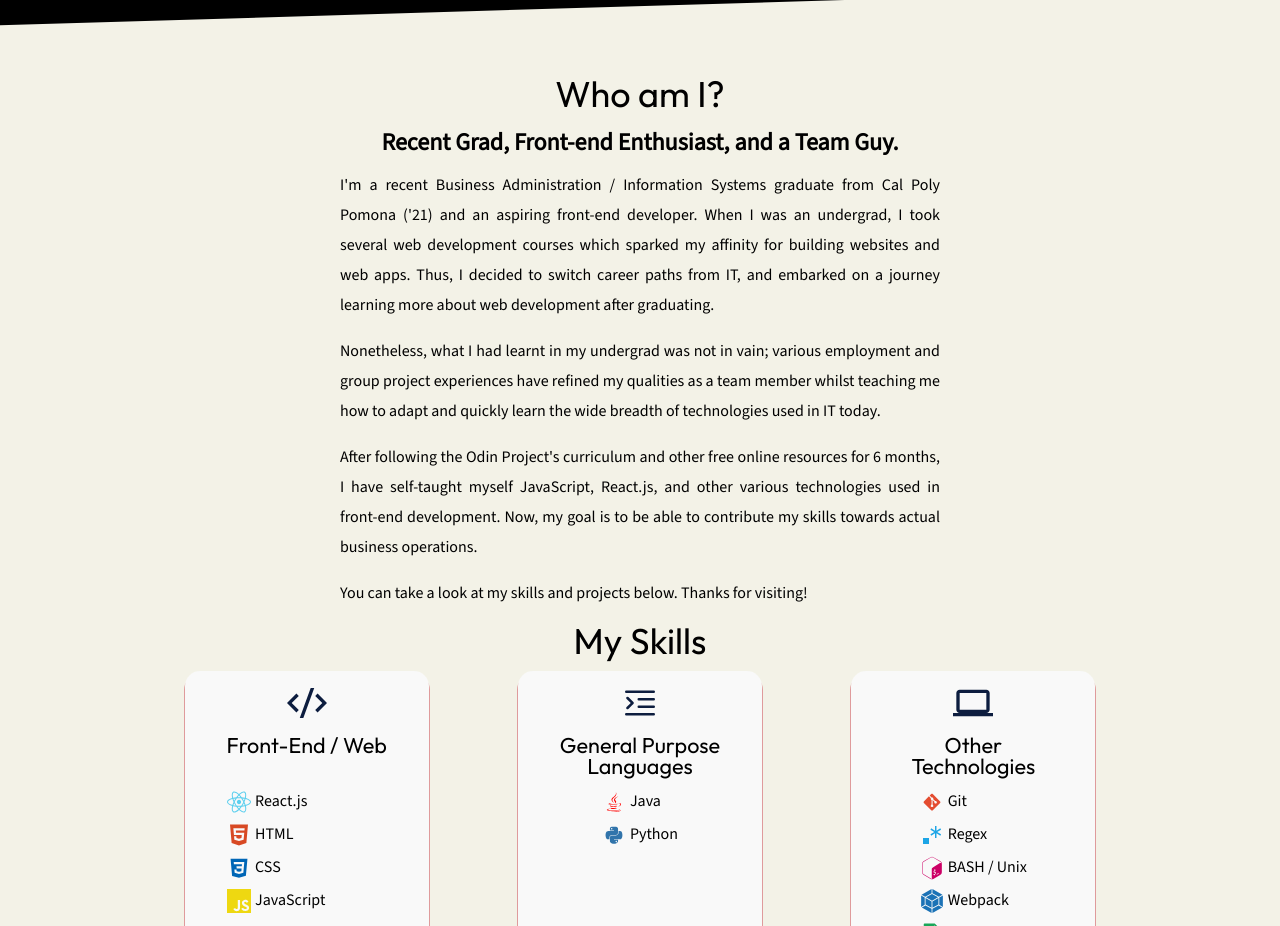
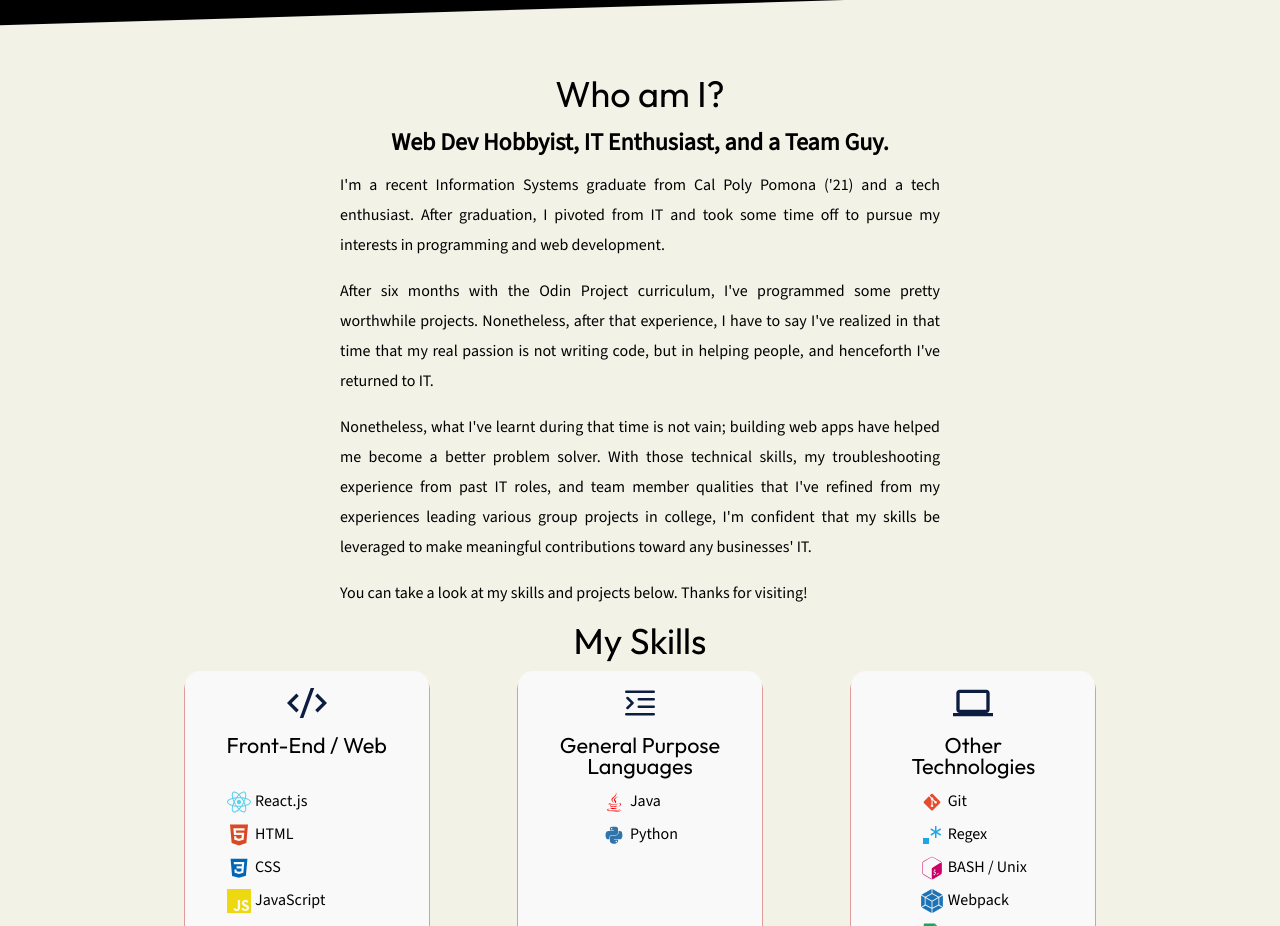
Before and after one commit to Datrinon/portfolio, a React (Create React App) app: page / in a window 1280 px wide. Shown: the part 820-1746 px from the top of the page. Built offline with nearby package versions, Linux system fonts and the light colour scheme.

Commit message:
Make about section more IT friendly
Update About.js

```diff
--- a/src/components/Content/About.js
+++ b/src/components/Content/About.js
@@ -62,9 +62,9 @@ function About() {
         </A.AboutHeading>
         <A.AboutMeFacts className={displaySubtitle && "reveal"}>
           <A.AboutMeFact className="fact-1" ms={500}>
-            Recent Grad</A.AboutMeFact>
+            Web Dev Hobbyist</A.AboutMeFact>
           <A.AboutMeFact className="fact-2" ms={1500}>
-            Front-end Enthusiast</A.AboutMeFact>
+            IT Enthusiast</A.AboutMeFact>
           <A.AboutMeFact className="fact-3" ms={3400}>
             a Team Guy</A.AboutMeFact>
         </A.AboutMeFacts>
```
Also changed, not shown: src/data/bio.txt.
